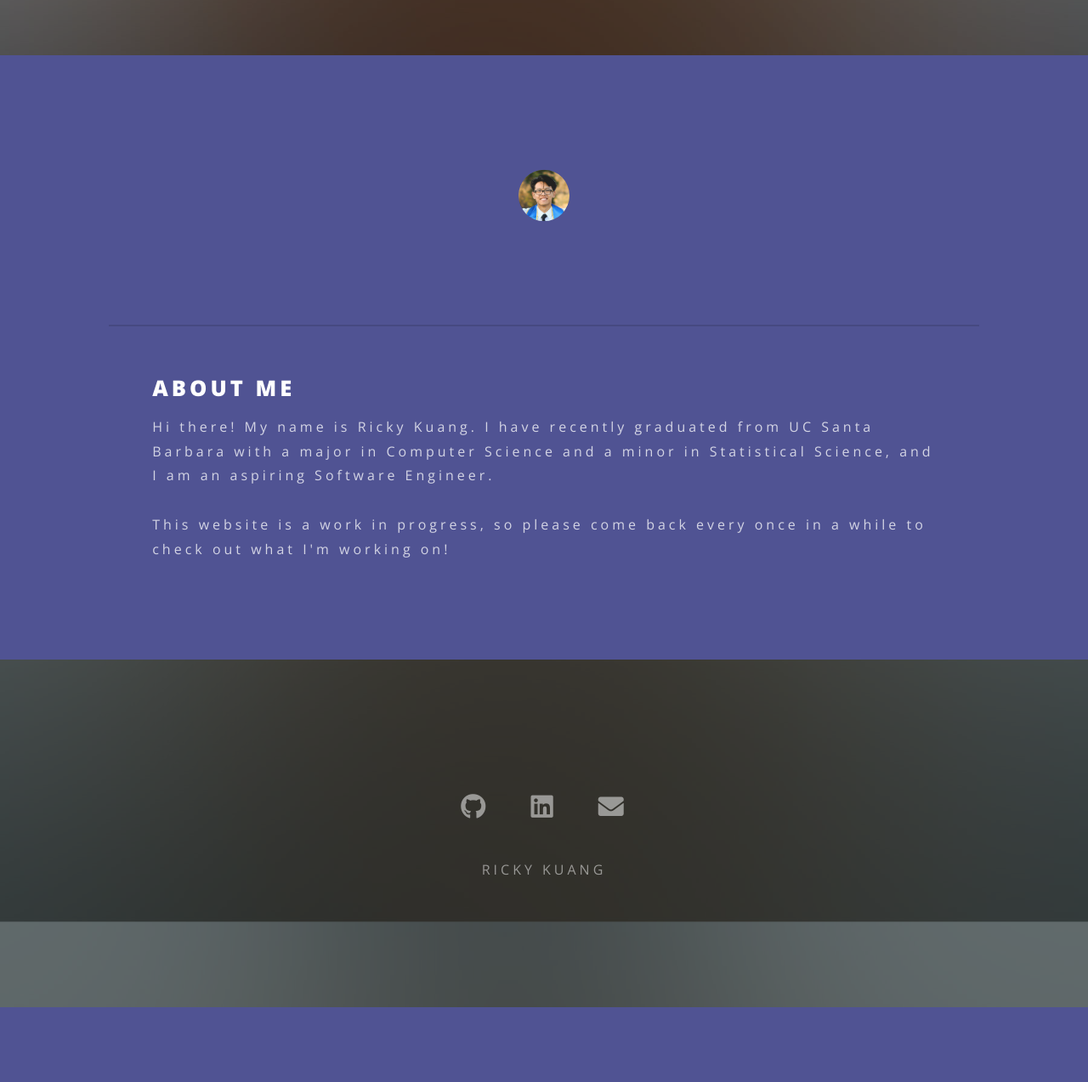
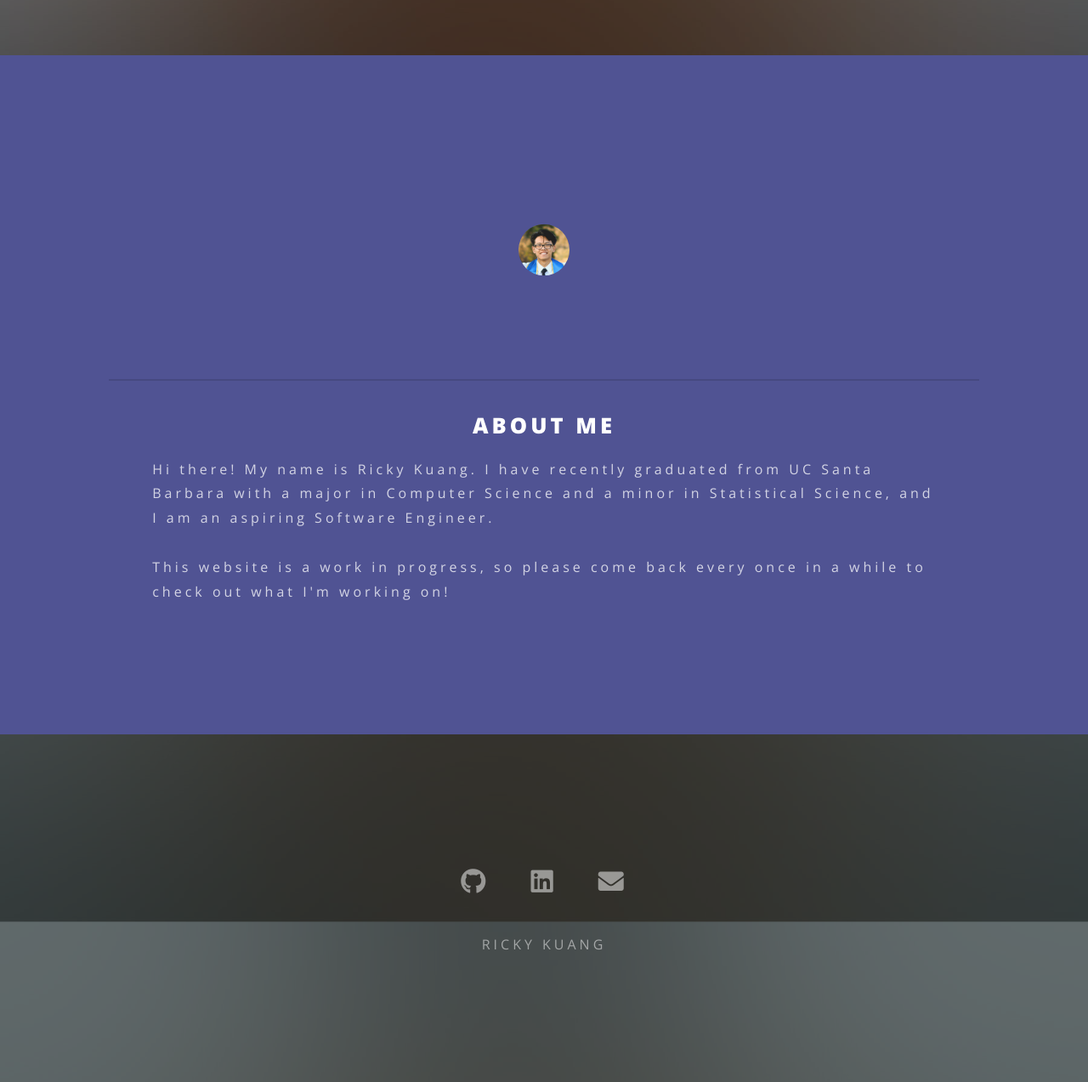
Before and after one commit to rkuang/rkuang.github.io, a Flask app: page / in a window 1280 px wide. Shown: the part 736-2009 px from the top of the page at 85% size. Before the commit the page ends 1921 px from the top, so only its background shows below. Run offline with Flask 2, Linux system fonts and the light colour scheme; some libraries are stand-ins or nearby versions.

Commit message:
adjusted spacing

```diff
--- a/app/static/css/style.css
+++ b/app/static/css/style.css
@@ -108,7 +108,7 @@
   display: block;
   background-color: #505393;
   width: 100%;
-  padding: 5% 10%;
+  padding: 10% 10%;
   font-size: .8em;
 }
 
@@ -128,13 +128,14 @@
     }
 
   #about .summary {
-    padding: 5% 5%;
+    padding: 2.5% 5%;
   }
 
     #about .summary h1 {
       font-size: 1.60em;
       font-weight: 800;
-      line-height: 1.75em;
+      line-height: 2.2em;
+      text-align: center;
     }
 
     #about .summary p {
@@ -190,17 +191,16 @@
 }
 
 @media (min-width: 768px) {
-  #about {
-    font-size: 1em;
-  }
-
   .bg-dark {
     background-color: transparent!important;
-    /*background-color: rgba(0, 0, 0, 0.25)!important;*/
   }
 
   #header .header-inner h1 {
     font-size: 2em;
+  }
+
+  #about {
+    font-size: 1em;
   }
 }
 
@@ -225,13 +225,10 @@
     }
 
       #about .summary h1 {
-        font-size: 1.60em;
-        font-weight: 800;
-        line-height: 1.75em;
+        text-align: left;
       }
 
       #about .summary p {
         text-transform: none;
-        line-height: 1.8em;
       }
 }
```
